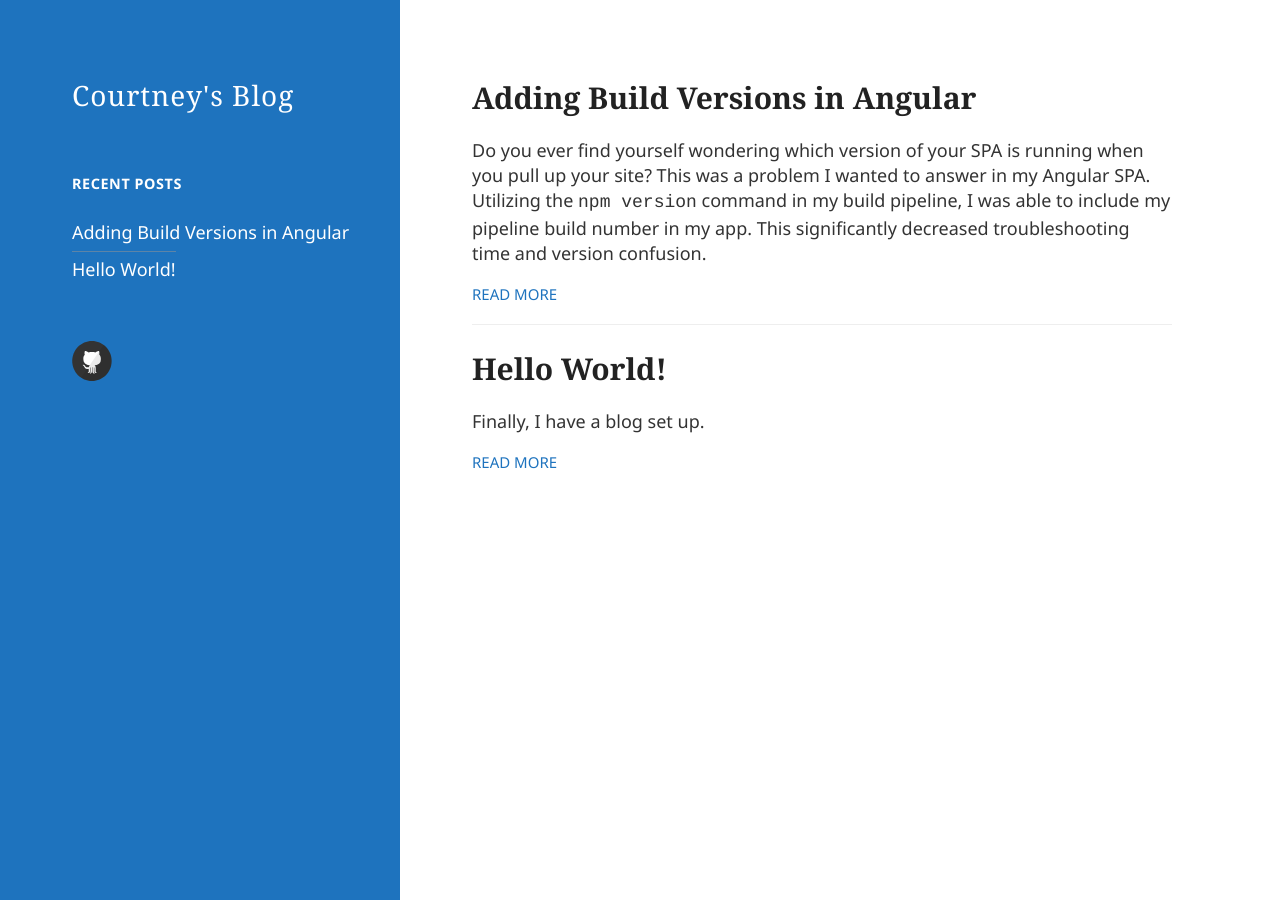
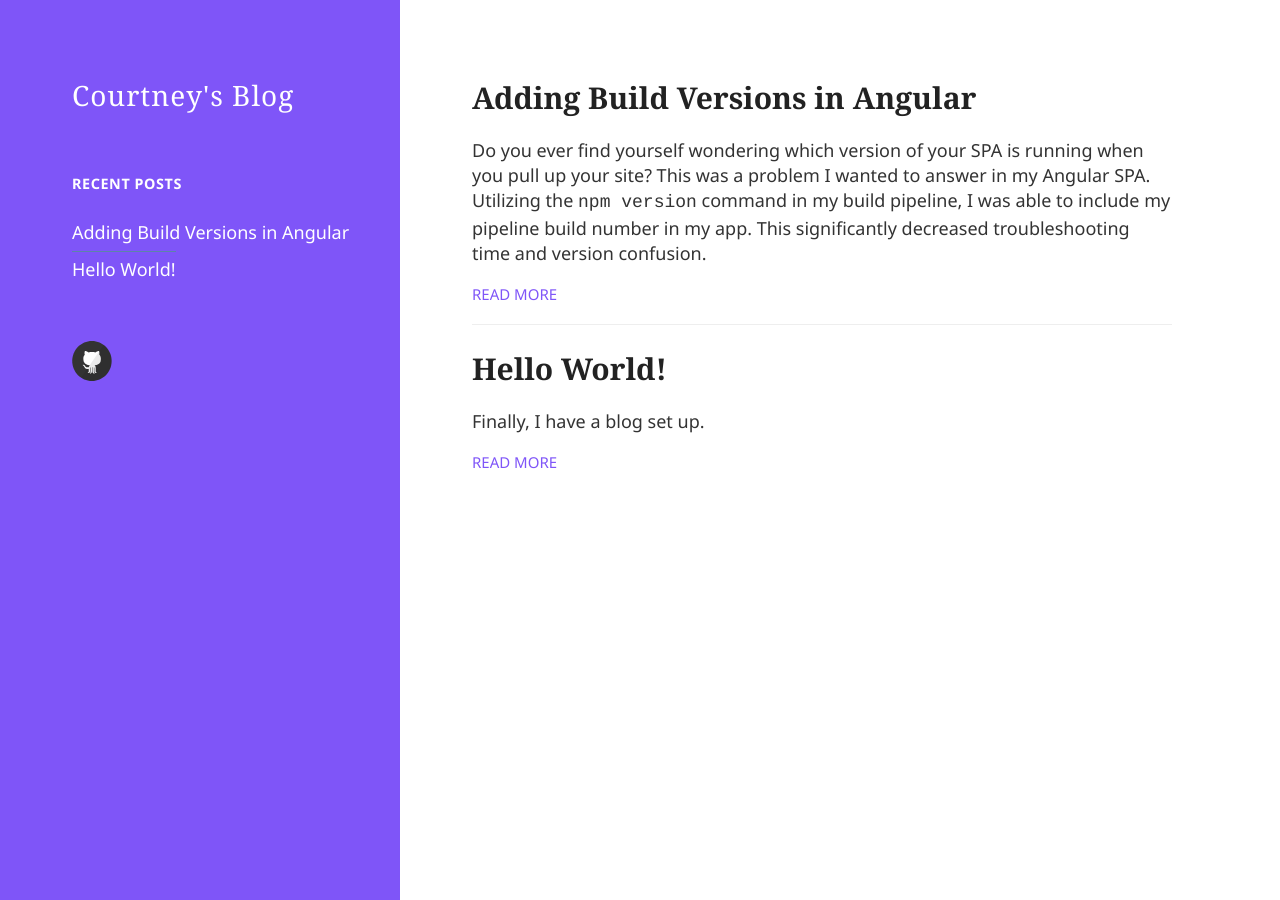
Before and after one commit to cohrose/cohrose.github.io, a Jekyll site: the page built from index.html, in a window 1280 px wide. Built offline with Jekyll 4.4.1, drawn with Linux system fonts in a browser that asks for light colours; comment, search, counter and statistics services are not loaded.

Commit message:
change sidebar color

```diff
--- a/_layouts/default.html
+++ b/_layouts/default.html
@@ -6,7 +6,7 @@
       site.description }}
     </title>
     {% include meta.html %}
-    <link rel="shortcut icon" href="{{ site.baseurl }}" />
+    <link rel="shortcut icon" href="{{ site.baseurl }}/images/favicon.png" />
 
     <!--[if lt IE 9]>
       <script src="http://html5shiv.googlecode.com/svn/trunk/html5.js"></script>
--- a/_sass/_variables.scss
+++ b/_sass/_variables.scss
@@ -13,14 +13,14 @@ $gray: #666;
 $lightGray: #ccc;
 $lighterGray: #eee;
 $white: #fff;
-$blue: #1e73be;
+$blue: #7f55f8;
 
 // Font stacks
 $helvetica: Helvetica, Arial, sans-serif;
-$helveticaNeue: 'Helvetica Neue', Helvetica, Arial, sans-serif;
+$helveticaNeue: "Helvetica Neue", Helvetica, Arial, sans-serif;
 $georgia: Georgia, serif;
-$notoSerif: 'Noto Serif', serif;
-$notoSans: 'Noto Sans', sans-serif;
+$notoSerif: "Noto Serif", serif;
+$notoSans: "Noto Sans", sans-serif;
 
 // Mobile breakpoints
 @mixin mobile {
```
Also changed, not shown: images/favicon.png (added).
